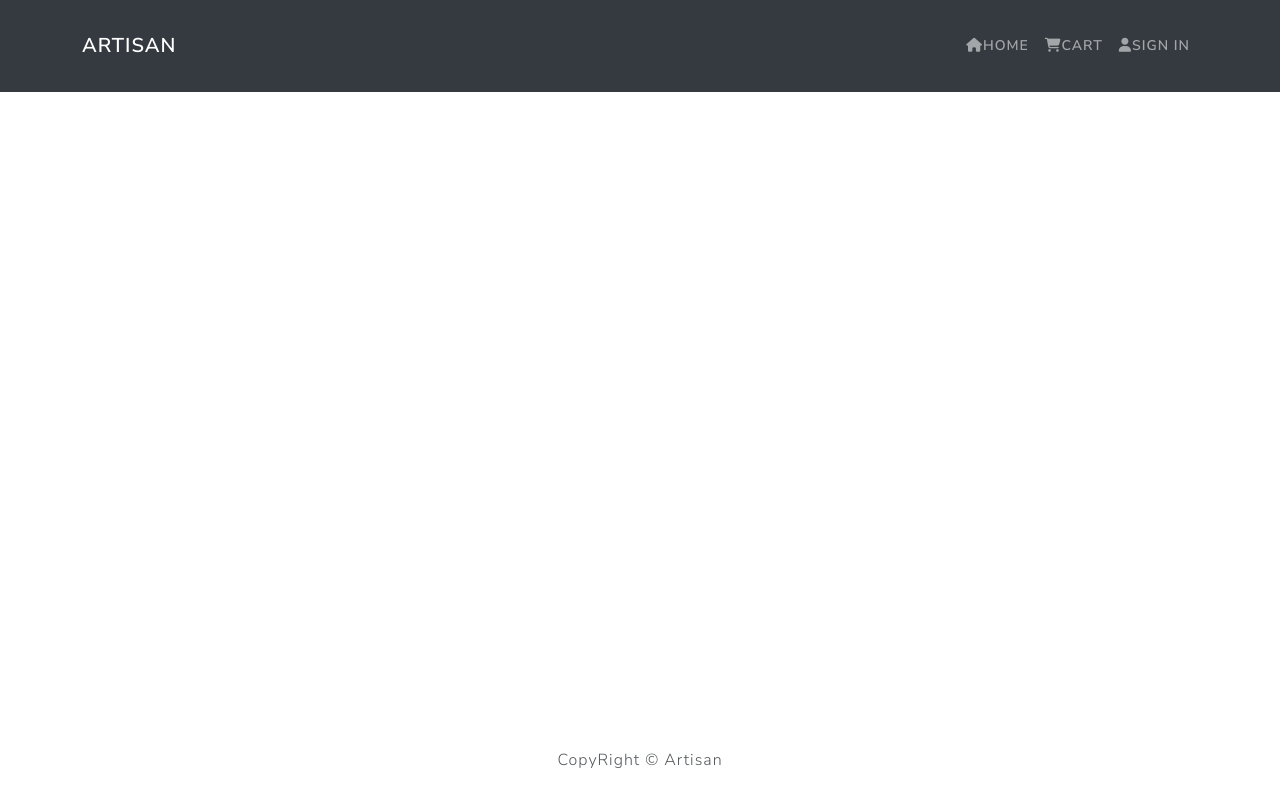
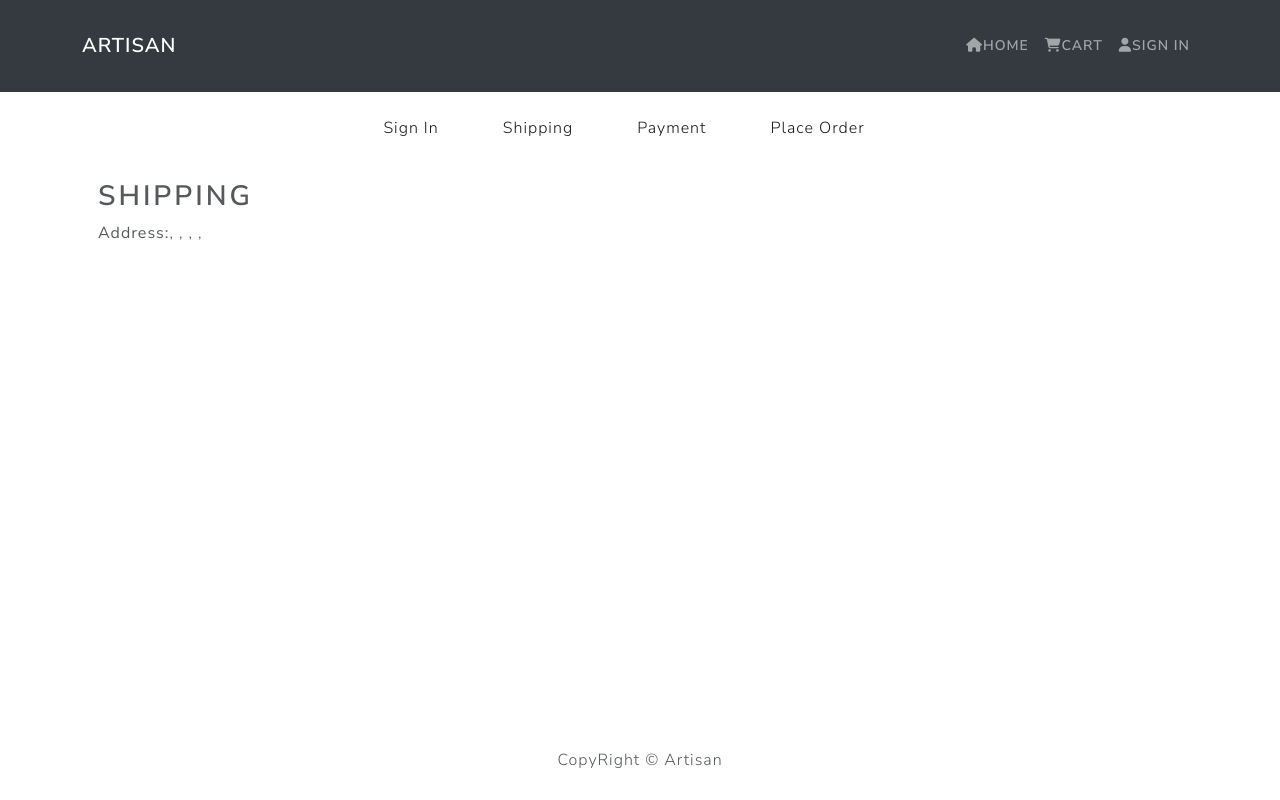
Before and after one commit to RiyaRanaChhetrii/ArtisanFYP, a React (Create React App) app in the folder frontend/: page /placeorder in a window 1280 px wide. Built offline with nearby package versions, Linux system fonts and the light colour scheme.

Commit message:
Created PlaceOrderScreen component for displaying shipping information

```diff
--- a/frontend/src/App.js
+++ b/frontend/src/App.js
@@ -11,6 +11,7 @@
 import ProfileScreen from "./screens/ProfileScreen";
 import ShippingScreen from "./screens/ShippingScreen";
 import PaymentScreen from "./screens/PaymentScreen";
+import PlaceOrderScreen from "./screens/PlaceOrderScreen";
 
 const App = () => {
   return (
@@ -21,6 +22,7 @@
           <Routes>
             <Route path="/shipping" element={<ShippingScreen />} />
             <Route path="/payment" element={<PaymentScreen />} />
+            <Route path="/placeorder" element={<PlaceOrderScreen />} />
             <Route path="/login" element={<LoginScreen />} />
             <Route path="/register" element={<RegisterScreen />} />
             <Route path="/profile" element={<ProfileScreen />} />
--- /dev/null
+++ b/frontend/src/screens/PlaceOrderScreen.js
@@ -0,0 +1,31 @@
+import React, { useState } from "react";
+import { Button, Row, Col, ListGroup, Image, Card } from "react-bootstrap";
+import { useDispatch, useSelector } from "react-redux";
+import Message from "../components/MessageOne";
+import CheckoutSteps from "../components/CheckoutSteps";
+
+const PlaceOrderScreen = () => {
+  const cart = useSelector((state) => state.cart);
+  return (
+    <>
+      <CheckoutSteps step1 step2 step3 step4 />
+      <Row>
+        <Col md={8}>
+          <ListGroup variant="flush">
+            <ListGroup.Item>
+              <h2>Shipping</h2>
+              <p>
+                <strong>Address:</strong>
+                {cart.shippingAddress.address}, {cart.shippingAddress.city},{" "}
+                {cart.shippingAddress.postalCode},{" "}
+                {cart.shippingAddress.country},
+              </p>
+            </ListGroup.Item>
+          </ListGroup>
+        </Col>
+      </Row>
+    </>
+  );
+};
+
+export default PlaceOrderScreen;
--- a/frontend/src/screens/ShippingScreen.js
+++ b/frontend/src/screens/ShippingScreen.js
@@ -1,5 +1,5 @@
 import React, { useState } from "react";
-import { useLocation, useNavigate } from "react-router-dom";
+import { useNavigate } from "react-router-dom";
 import { Form, Button } from "react-bootstrap";
 import { useDispatch, useSelector } from "react-redux";
 import FormContainer from "../components/FormContainer";
@@ -11,10 +11,10 @@
   const cart = useSelector((state) => state.cart);
   const { shippingAddress } = cart;
 
-  const [address, setAddress] = useState(/*shippingAddress.address*/);
-  const [city, setCity] = useState(/*shippingAddress.city*/);
-  const [postalCode, setPostalCode] = useState(/*shippingAddress.postalCode*/);
-  const [country, setCountry] = useState(/*shippingAddress.country*/);
+  const [address, setAddress] = useState(shippingAddress.address);
+  const [city, setCity] = useState(shippingAddress.city);
+  const [postalCode, setPostalCode] = useState(shippingAddress.postalCode);
+  const [country, setCountry] = useState(shippingAddress.country);
 
   const dispatch = useDispatch();
 
```
